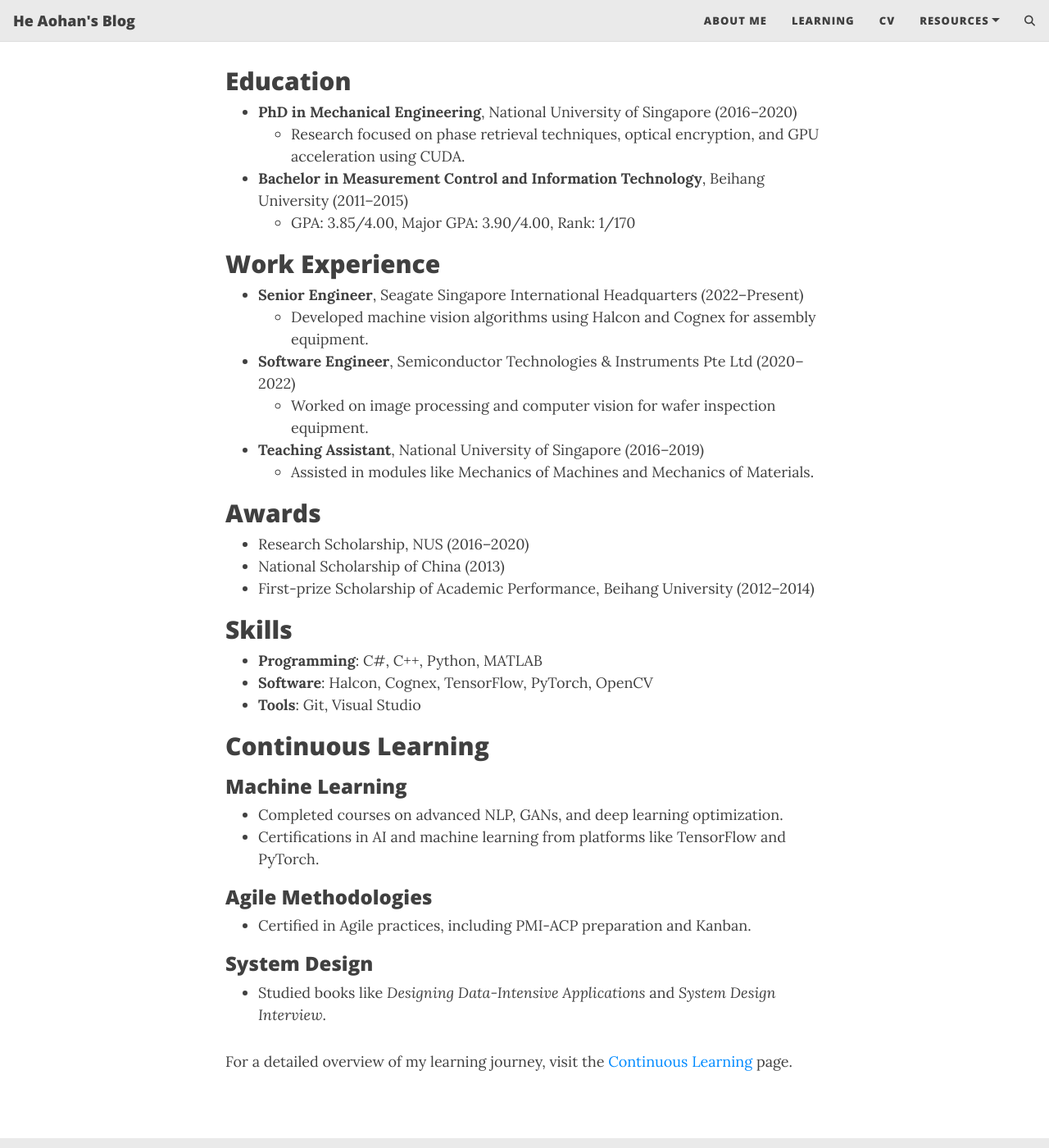
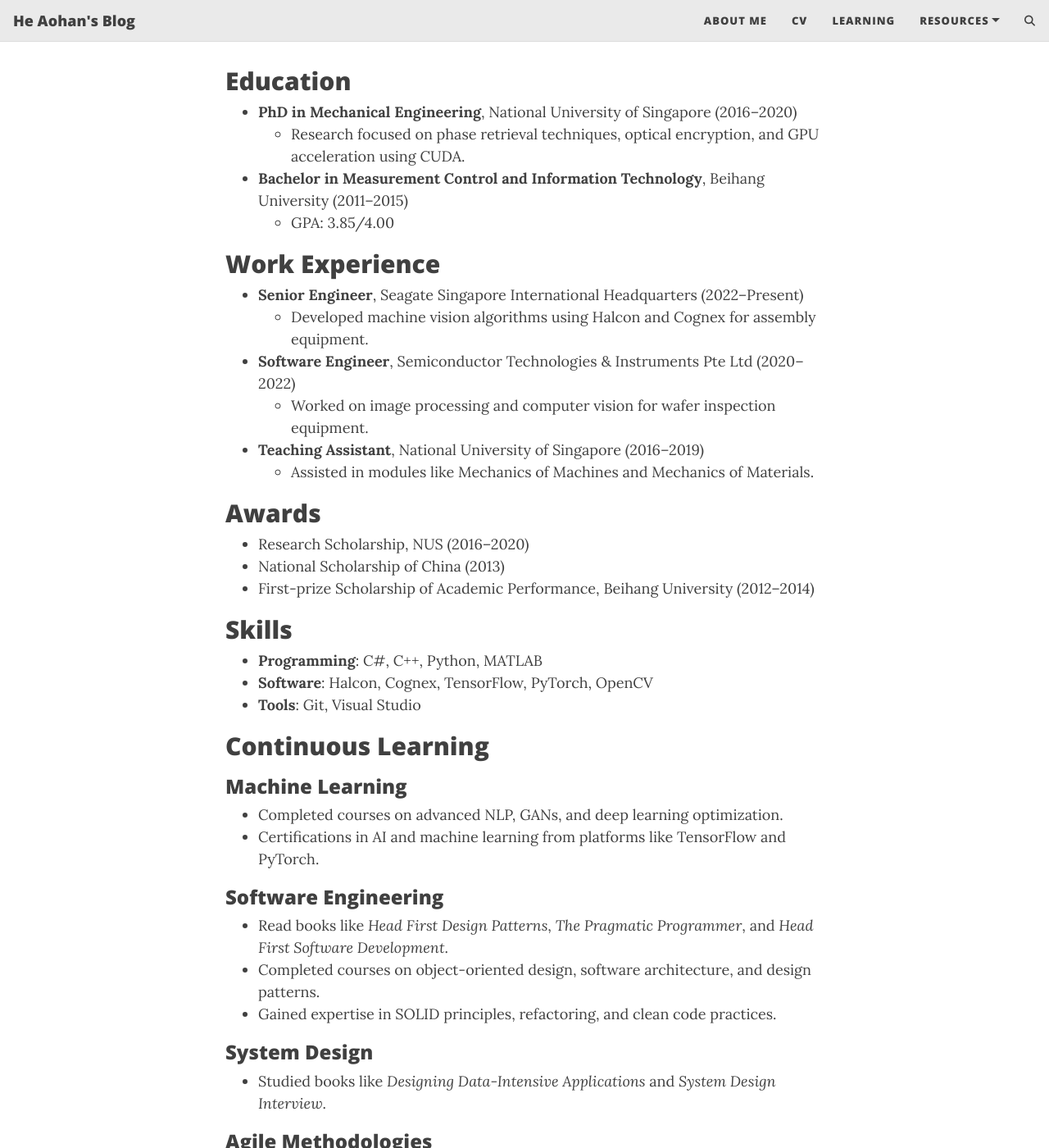
Before and after one commit to heaohan/heaohan.github.io, a Jekyll site: the page built from cv.md, in a window 1280 px wide and 1400 px high, scrolled down 309 px. Shown: the whole window at 82% size. Built offline with Jekyll 4.4.1, drawn with Linux system fonts in a browser that asks for light colours; comment, search, counter and statistics services are not loaded; some of the changed text lies outside the part shown.

Commit message:
feat: update navigation links and enhance CV content with additional skills and methodologies

```diff
--- a/_config.yml
+++ b/_config.yml
@@ -21,8 +21,8 @@ author: He Aohan
 
 navbar-links:
   About Me: "aboutme"
+  CV: "cv"
   Learning: "learning"
-  CV: "cv"
   Resources:
     - "LinkedIn page": "https://www.linkedin.com/in/heaohan/"
     #- Beautiful Jekyll: "https://beautifuljekyll.com"
--- a/cv.md
+++ b/cv.md
@@ -11,7 +11,7 @@ Please feel free to Download my CV [here](/files/cv_complex.pdf)!
 - **PhD in Mechanical Engineering**, National University of Singapore (2016–2020)
   - Research focused on phase retrieval techniques, optical encryption, and GPU acceleration using CUDA.
 - **Bachelor in Measurement Control and Information Technology**, Beihang University (2011–2015)
-  - GPA: 3.85/4.00, Major GPA: 3.90/4.00, Rank: 1/170
+  - GPA: 3.85/4.00
 
 ## Work Experience
 
@@ -41,12 +41,18 @@ Please feel free to Download my CV [here](/files/cv_complex.pdf)!
 - Completed courses on advanced NLP, GANs, and deep learning optimization.
 - Certifications in AI and machine learning from platforms like TensorFlow and PyTorch.
 
-### Agile Methodologies
+### Software Engineering
 
-- Certified in Agile practices, including PMI-ACP preparation and Kanban.
+- Read books like *Head First Design Patterns*, *The Pragmatic Programmer*, and *Head First Software Development*.
+- Completed courses on object-oriented design, software architecture, and design patterns.
+- Gained expertise in SOLID principles, refactoring, and clean code practices.
 
 ### System Design
 
 - Studied books like *Designing Data-Intensive Applications* and *System Design Interview*.
 
+### Agile Methodologies
+
+- Certified in Agile practices, including PMI-ACP preparation and Kanban.
+
 For a detailed overview of my learning journey, visit the [Continuous Learning](learning.md) page.
--- a/index.html
+++ b/index.html
@@ -1,5 +1,6 @@
 ---
 layout: home
 title: He Aohan's Blog
-subtitle: This is where I will tell my friends way too much about me
+description: This is He Aohan's personal website
+subtitle: Welcome to my personal blog
 ---
```
